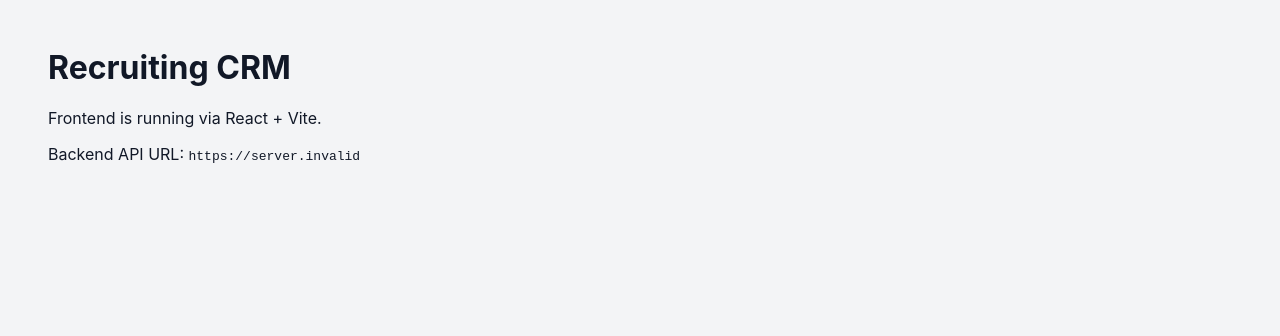
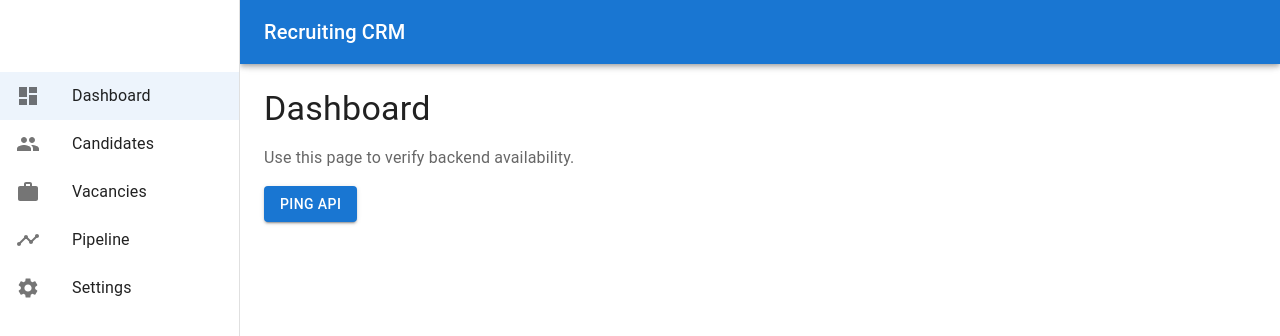
Before and after one commit to snekhor17-cmyk/recruiting-crm, a React (Vite) app in the folder frontend/: page / in a window 1280 px wide. Shown: the top 336 px of the page. Built offline with nearby package versions, Linux system fonts and the light colour scheme; no server answers.

Commit message:
feat(frontend): create TypeScript MUI app shell with API ping

```diff
--- a/frontend/src/App.jsx
+++ /dev/null
@@ -1,15 +0,0 @@
-const apiUrl = import.meta.env.VITE_API_URL || 'http://localhost:3001';
-
-function App() {
-  return (
-    <main className="container">
-      <h1>Recruiting CRM</h1>
-      <p>Frontend is running via React + Vite.</p>
-      <p>
-        Backend API URL: <code>{apiUrl}</code>
-      </p>
-    </main>
-  );
-}
-
-export default App;
--- /dev/null
+++ b/frontend/src/App.tsx
@@ -0,0 +1,154 @@
+import { useMemo, useState } from 'react';
+import {
+  Alert,
+  AppBar,
+  Box,
+  Button,
+  Drawer,
+  List,
+  ListItemButton,
+  ListItemIcon,
+  ListItemText,
+  Toolbar,
+  Typography,
+} from '@mui/material';
+import DashboardIcon from '@mui/icons-material/Dashboard';
+import GroupIcon from '@mui/icons-material/Group';
+import WorkIcon from '@mui/icons-material/Work';
+import TimelineIcon from '@mui/icons-material/Timeline';
+import SettingsIcon from '@mui/icons-material/Settings';
+
+type PageKey = 'Dashboard' | 'Candidates' | 'Vacancies' | 'Pipeline' | 'Settings';
+
+type PingState =
+  | { status: 'idle' }
+  | { status: 'success'; message: string }
+  | { status: 'error'; message: string };
+
+const drawerWidth = 240;
+
+const navItems: Array<{ label: PageKey; icon: JSX.Element }> = [
+  { label: 'Dashboard', icon: <DashboardIcon /> },
+  { label: 'Candidates', icon: <GroupIcon /> },
+  { label: 'Vacancies', icon: <WorkIcon /> },
+  { label: 'Pipeline', icon: <TimelineIcon /> },
+  { label: 'Settings', icon: <SettingsIcon /> },
+];
+
+function DashboardPage() {
+  const [pingState, setPingState] = useState<PingState>({ status: 'idle' });
+  const [isLoading, setIsLoading] = useState(false);
+
+  const apiBaseUrl = import.meta.env.VITE_API_BASE_URL || 'http://localhost:3000';
+
+  const onPingApi = async () => {
+    setIsLoading(true);
+
+    try {
+      const response = await fetch(`${apiBaseUrl}/health`, { method: 'GET' });
+      const bodyText = await response.text();
+
+      if (!response.ok) {
+        throw new Error(`Status ${response.status}: ${bodyText || 'Unknown error'}`);
+      }
+
+      setPingState({
+        status: 'success',
+        message: bodyText || 'API responded with success status.',
+      });
+    } catch (error) {
+      setPingState({
+        status: 'error',
+        message: error instanceof Error ? error.message : 'Failed to ping API.',
+      });
+    } finally {
+      setIsLoading(false);
+    }
+  };
+
+  return (
+    <Box sx={{ display: 'flex', flexDirection: 'column', gap: 2 }}>
+      <Typography variant="h4">Dashboard</Typography>
+      <Typography color="text.secondary">Use this page to verify backend availability.</Typography>
+      <Box>
+        <Button variant="contained" onClick={onPingApi} disabled={isLoading}>
+          {isLoading ? 'Pinging…' : 'Ping API'}
+        </Button>
+      </Box>
+      {pingState.status === 'success' && <Alert severity="success">{pingState.message}</Alert>}
+      {pingState.status === 'error' && <Alert severity="error">{pingState.message}</Alert>}
+    </Box>
+  );
+}
+
+function PlaceholderPage({ title }: { title: Exclude<PageKey, 'Dashboard'> }) {
+  return (
+    <Box sx={{ display: 'flex', flexDirection: 'column', gap: 1 }}>
+      <Typography variant="h4">{title}</Typography>
+      <Typography color="text.secondary">This page is a placeholder for future implementation.</Typography>
+    </Box>
+  );
+}
+
+function App() {
+  const [currentPage, setCurrentPage] = useState<PageKey>('Dashboard');
+
+  const content = useMemo(() => {
+    if (currentPage === 'Dashboard') {
+      return <DashboardPage />;
+    }
+
+    return <PlaceholderPage title={currentPage} />;
+  }, [currentPage]);
+
+  return (
+    <Box sx={{ display: 'flex' }}>
+      <AppBar
+        position="fixed"
+        sx={{
+          width: { sm: `calc(100% - ${drawerWidth}px)` },
+          ml: { sm: `${drawerWidth}px` },
+        }}
+      >
+        <Toolbar>
+          <Typography variant="h6" noWrap component="div">
+            Recruiting CRM
+          </Typography>
+        </Toolbar>
+      </AppBar>
+
+      <Drawer
+        variant="permanent"
+        sx={{
+          width: drawerWidth,
+          flexShrink: 0,
+          '& .MuiDrawer-paper': {
+            width: drawerWidth,
+            boxSizing: 'border-box',
+          },
+        }}
+      >
+        <Toolbar />
+        <List>
+          {navItems.map((item) => (
+            <ListItemButton
+              key={item.label}
+              selected={currentPage === item.label}
+              onClick={() => setCurrentPage(item.label)}
+            >
+              <ListItemIcon>{item.icon}</ListItemIcon>
+              <ListItemText primary={item.label} />
+            </ListItemButton>
+          ))}
+        </List>
+      </Drawer>
+
+      <Box component="main" sx={{ flexGrow: 1, p: 3 }}>
+        <Toolbar />
+        {content}
+      </Box>
+    </Box>
+  );
+}
+
+export default App;
--- a/frontend/src/main.jsx
+++ /dev/null
@@ -1,10 +0,0 @@
-import React from 'react';
-import ReactDOM from 'react-dom/client';
-import App from './App';
-import './styles.css';
-
-ReactDOM.createRoot(document.getElementById('root')).render(
-  <React.StrictMode>
-    <App />
-  </React.StrictMode>,
-);
--- /dev/null
+++ b/frontend/src/main.tsx
@@ -0,0 +1,22 @@
+import React from 'react';
+import ReactDOM from 'react-dom/client';
+import { CssBaseline, ThemeProvider, createTheme } from '@mui/material';
+import App from './App';
+
+const theme = createTheme({
+  palette: {
+    mode: 'light',
+    primary: {
+      main: '#1976d2',
+    },
+  },
+});
+
+ReactDOM.createRoot(document.getElementById('root')!).render(
+  <React.StrictMode>
+    <ThemeProvider theme={theme}>
+      <CssBaseline />
+      <App />
+    </ThemeProvider>
+  </React.StrictMode>,
+);
--- a/frontend/src/styles.css
+++ /dev/null
@@ -1,22 +0,0 @@
-:root {
-  font-family: Inter, system-ui, -apple-system, BlinkMacSystemFont, 'Segoe UI', sans-serif;
-  color: #111827;
-  background-color: #f3f4f6;
-}
-
-* {
-  box-sizing: border-box;
-}
-
-body {
-  margin: 0;
-}
-
-.container {
-  min-height: 100vh;
-  padding: 3rem;
-}
-
-h1 {
-  margin-top: 0;
-}
```
Also changed, not shown: frontend/eslint.config.js (+5 -9 lines), frontend/package.json (+7 -1 lines), frontend/tsconfig.json (added, +18 -0 lines), 1 other file (tests, documents, lock files or other folders).
